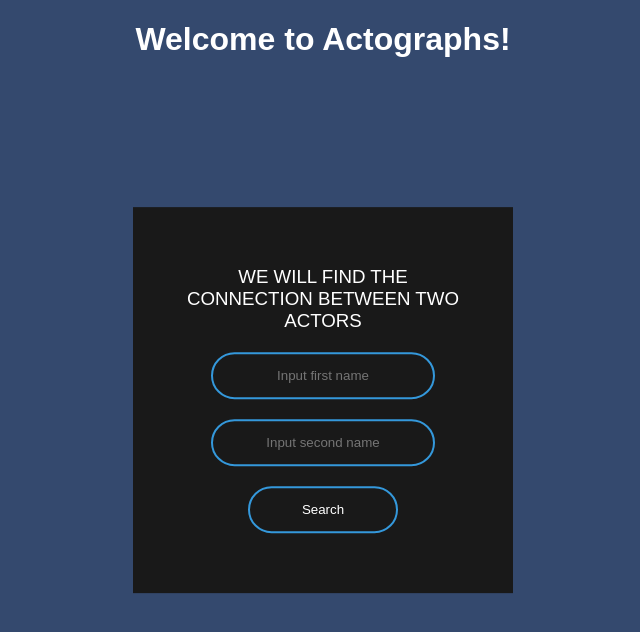
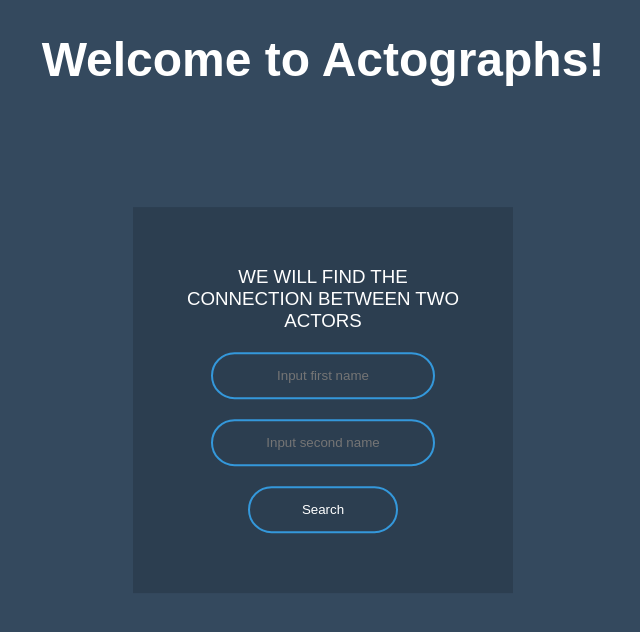
Before and after one commit to MaxMakela/ActorgraphWeb, an Angular app: page / in a window 1280 px wide. Shown: the top 632 px of the page, without its empty margins (317-957 px from the left). Built offline with nearby package versions, Linux system fonts and the light colour scheme.

Commit message:
change gesign

```diff
--- a/src/app/search-box/search-box.component.css
+++ b/src/app/search-box/search-box.component.css
@@ -5,7 +5,7 @@
     top: 50%;
     left: 50%;
     transform: translate(-50%, -50%);
-    background: #191919;
+    background: #2C3E50;
     text-align: center;
 }
 
--- a/src/app/search-box/search-box.component.html
+++ b/src/app/search-box/search-box.component.html
@@ -1,6 +1,6 @@
 <form class="box" action="index.html" method="GET">
   <h3>We will find the connection between two actors</h3>
-  <input type="text" name="actor1" placeholder="Input first name">
-  <input type="text" name="actor2" placeholder="Input second name">
+  <input type="text" autocomplete="off" name="actor1" placeholder="Input first name">
+  <input type="text" autocomplete="off" name="actor2" placeholder="Input second name">
   <input type="submit" name="" value="Search">
 </form>
--- a/src/styles.css
+++ b/src/styles.css
@@ -3,8 +3,9 @@ body{
     font-family: sans-serif;
     margin: 0;
     padding: 0;
-    background: #34496e;
+    background: #34495E;
 }
 h1{
     color: #fff;
+    font-size: 48px;
 }
```
